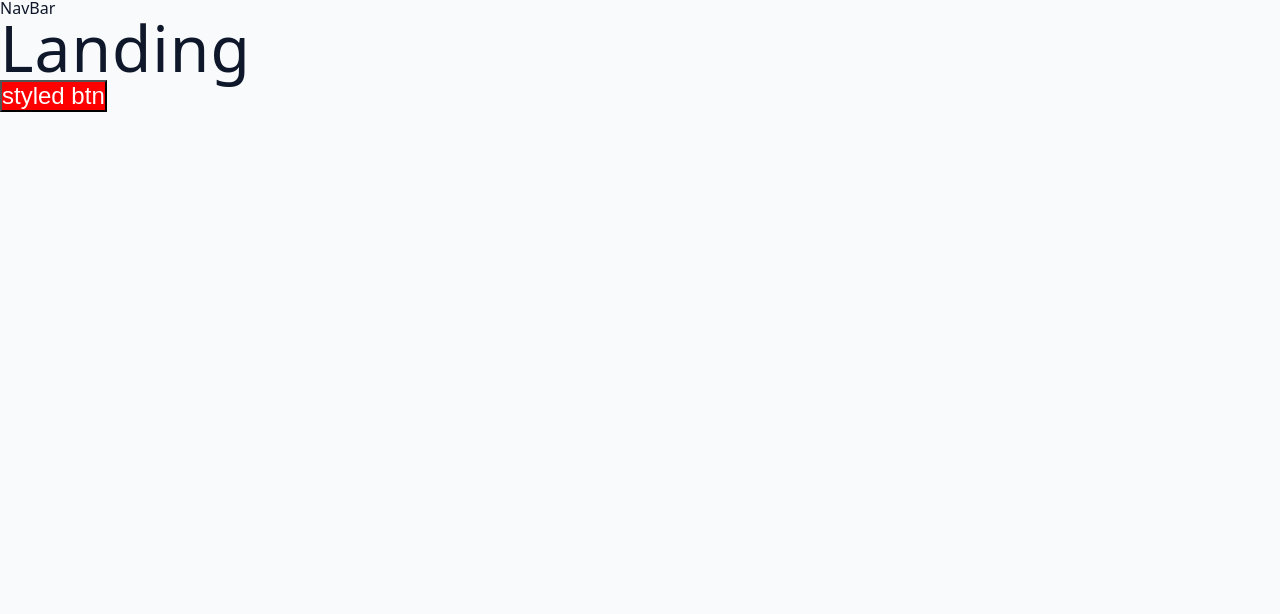
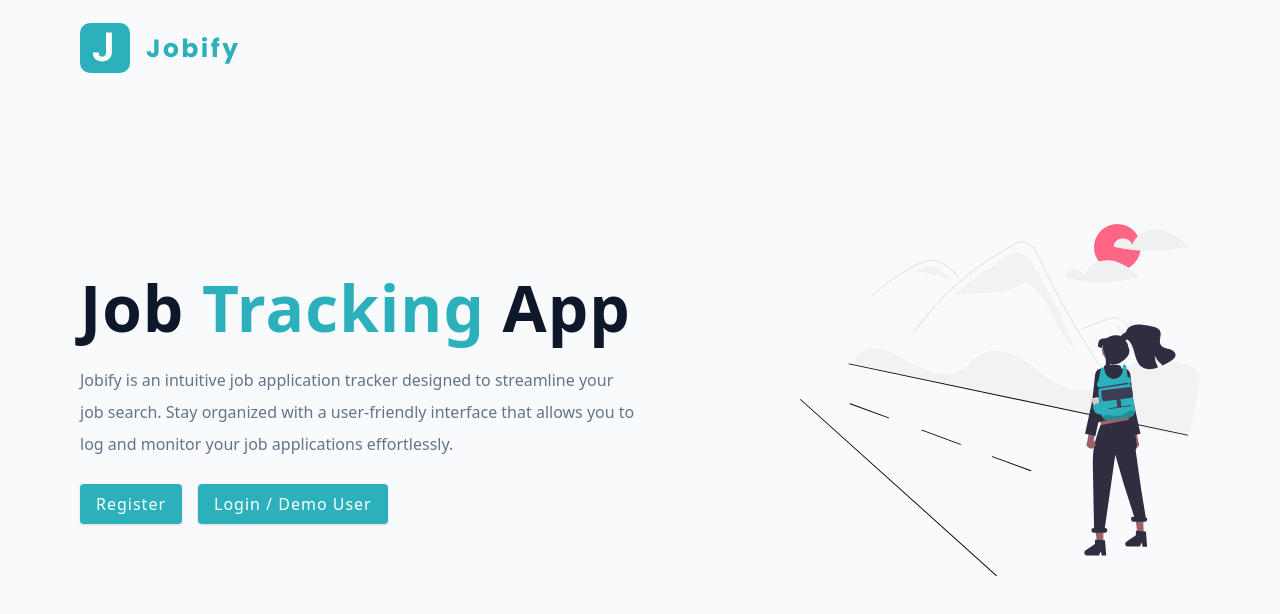
Before and after one commit to unorjikingsley/Jobbs_App, a React (Vite) app: page / in a window 1280 px wide. Shown: the top 614 px of the page. Built offline with nearby package versions, Linux system fonts and the light colour scheme.

Commit message:
Landing page design

```diff
--- /dev/null
+++ b/src/components/Logo.jsx
@@ -0,0 +1,7 @@
+import logo from '../assets/images/logo.svg';
+
+const Logo = () => {
+  return <img src={logo} alt="Jobify" className='logo' />
+}
+
+export default Logo;
--- /dev/null
+++ b/src/components/index.js
@@ -0,0 +1 @@
+export { default as Logo } from './Logo';
--- a/src/pages/HomeLayout.jsx
+++ b/src/pages/HomeLayout.jsx
@@ -2,10 +2,9 @@
 
 const HomeLayout = () => {
   return (
-    <div>
-      <nav>NavBar</nav>
+    <>
       <Outlet />
-    </div>
+    </>
   )
 }
 export default HomeLayout
--- a/src/pages/Landing.jsx
+++ b/src/pages/Landing.jsx
@@ -1,17 +1,35 @@
-import styled from 'styled-components';
-
-const StyledBtn = styled.button`
-  font-size: 1.5rem;
-  background: red;
-  color: white;
-`;
+import Wrapper from '../assets/wrappers/LandingPage';
+import main from '../assets/images/main.svg';
+import { Logo } from '../components';
+import { Link } from 'react-router-dom';
 
 const Landing = () => {
   return (
-    <div>
-      <h1>Landing</h1>
-      <StyledBtn>styled btn</StyledBtn>
-    </div>
+    <Wrapper>
+      <nav>
+        <Logo />
+      </nav>
+      <div className="container page">
+        <div className="info">
+          <h1>
+            Job <span>Tracking</span> App
+          </h1>
+          <p>
+            Jobify is an intuitive job application tracker designed to
+            streamline your job search. Stay organized with a user-friendly
+            interface that allows you to log and monitor your job applications
+            effortlessly.
+          </p>
+          <Link to="/register" className="btn register-link">
+            Register
+          </Link>
+          <Link to="/login" className="btn">
+            Login / Demo User
+          </Link>
+        </div>
+        <img src={main} alt="Job hunt" className='img main-img' />
+      </div>
+    </Wrapper>
   )
-}
+};
 export default Landing
```
Also changed, not shown: src/assets/wrappers/LandingPage.js (+9 -0 lines).
